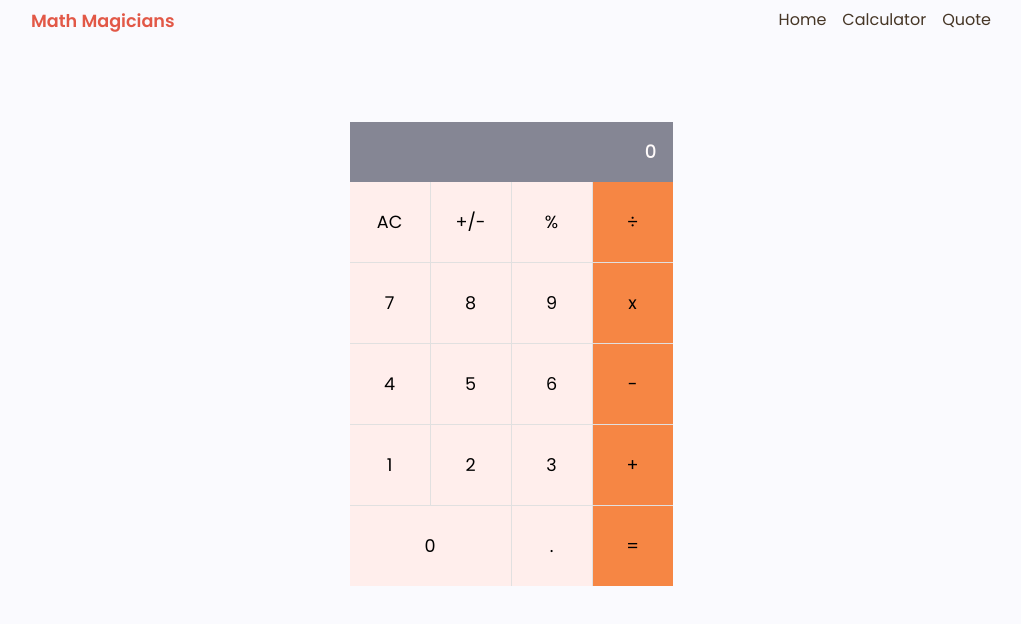
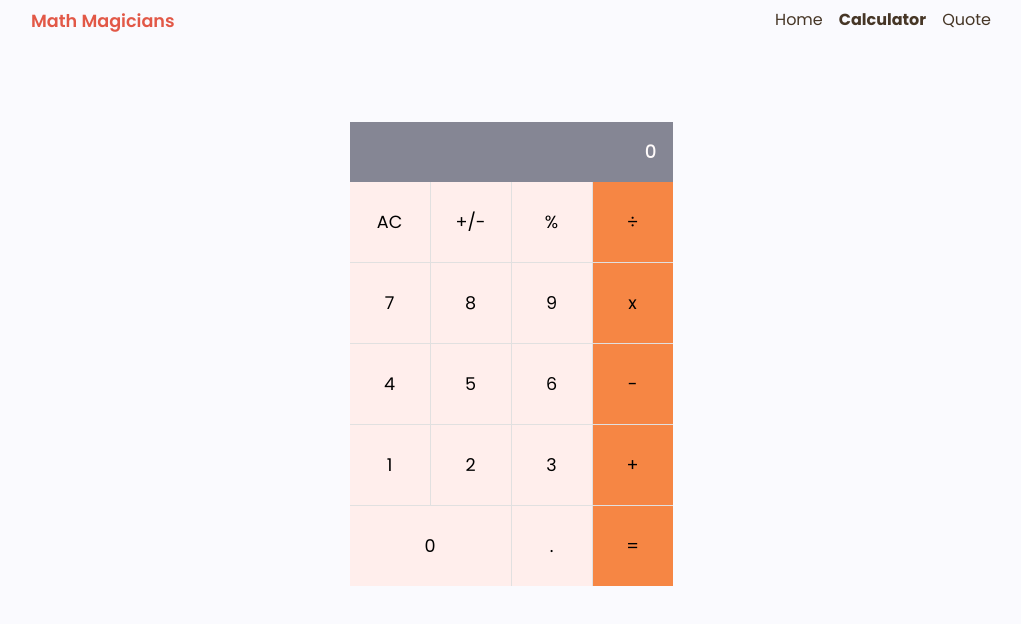
Before and after one commit to henokkhm/microverse-math-magicians, a React (Create React App) app: page /calculator in a window 1280 px wide. Shown: the top 624 px of the page, without its empty margins (129-1150 px from the left). Built offline with nearby package versions, Linux system fonts and the light colour scheme; no server answers; a web font is replaced by a local one.

Commit message:
Fix active NavLink styles

```diff
--- a/src/components/Navbar.js
+++ b/src/components/Navbar.js
@@ -1,3 +1,4 @@
+import { NavLink } from 'react-router-dom'; // If you're using React Router for navigation
 import styles from '../styles/Navbar/Navbar.module.css';
 
 function Navbar() {
@@ -7,19 +8,28 @@ function Navbar() {
       <nav>
         <ul className={styles.mainNav}>
           <li>
-            <a className={styles.mainNavLink} href="/">
+            <NavLink
+              to="/"
+              className={styles.mainNavLink}
+            >
               Home
-            </a>
+            </NavLink>
           </li>
           <li>
-            <a className={styles.mainNavLink} href="/calculator">
+            <NavLink
+              to="/calculator"
+              className={styles.mainNavLink}
+            >
               Calculator
-            </a>
+            </NavLink>
           </li>
           <li>
-            <a className={styles.mainNavLink} href="/quote">
+            <NavLink
+              to="/quote"
+              className={styles.mainNavLink}
+            >
               Quote
-            </a>
+            </NavLink>
           </li>
         </ul>
       </nav>
--- a/src/styles/Navbar/Navbar.module.css
+++ b/src/styles/Navbar/Navbar.module.css
@@ -34,6 +34,6 @@
   border-bottom: 3px solid #2f2418;
 }
 
-.mainNavLinkActive {
+[aria-current='page'] {
   font-weight: 700;
 }
```
